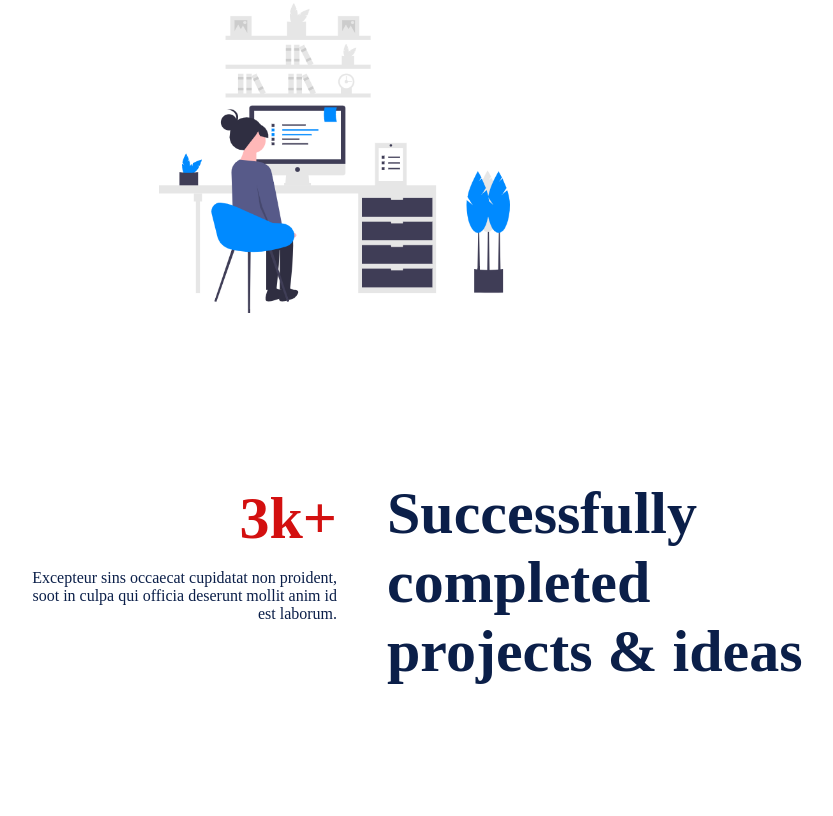
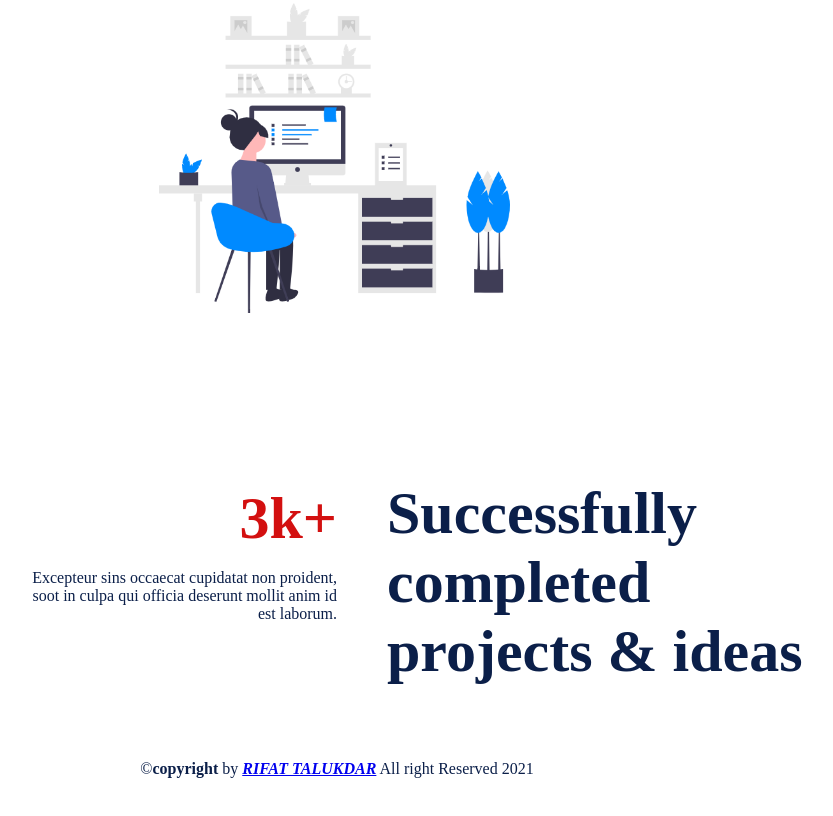
Before and after one commit to rifattalukdar88/QUICK, a plain HTML site: page index.html in a window 1280 px wide. Shown: the part 340-1156 px from the top of the page, without its empty margins (303-1136 px from the left). Drawn offline with Linux system fonts and the light colour scheme.

Commit message:
Update index.html

```diff
--- a/index.html
+++ b/index.html
@@ -65,6 +65,12 @@
 </section>
 
 
+<footer class="b_content">
+	<div>
+		<p>&copy;<strong>copyright</strong> by <a href="#"><strong><em>RIFAT TALUKDAR</em></strong></a>
+		All right Reserved 2021</p>
+	</div>
+</footer>
 
 
 </body>
```
